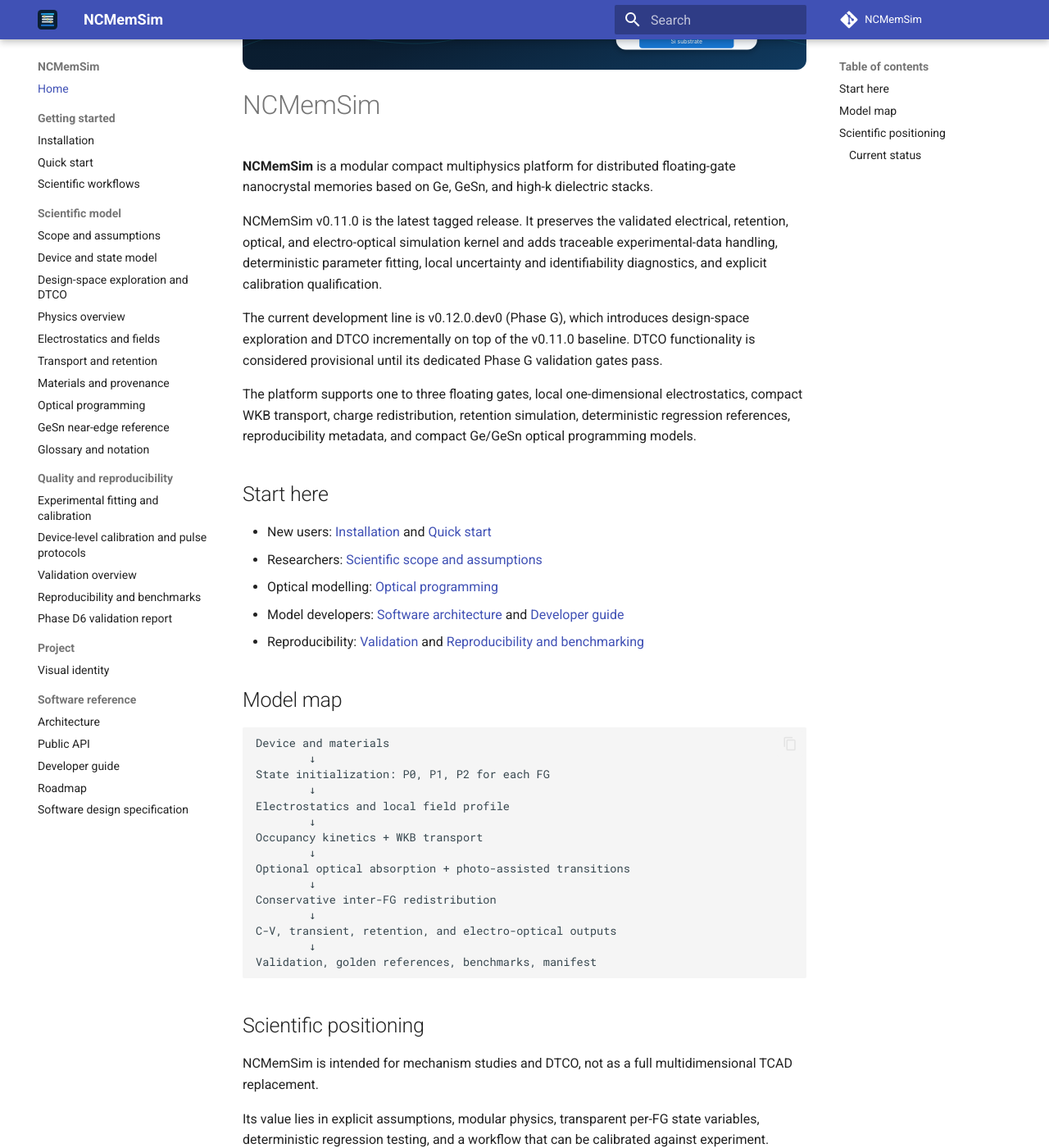
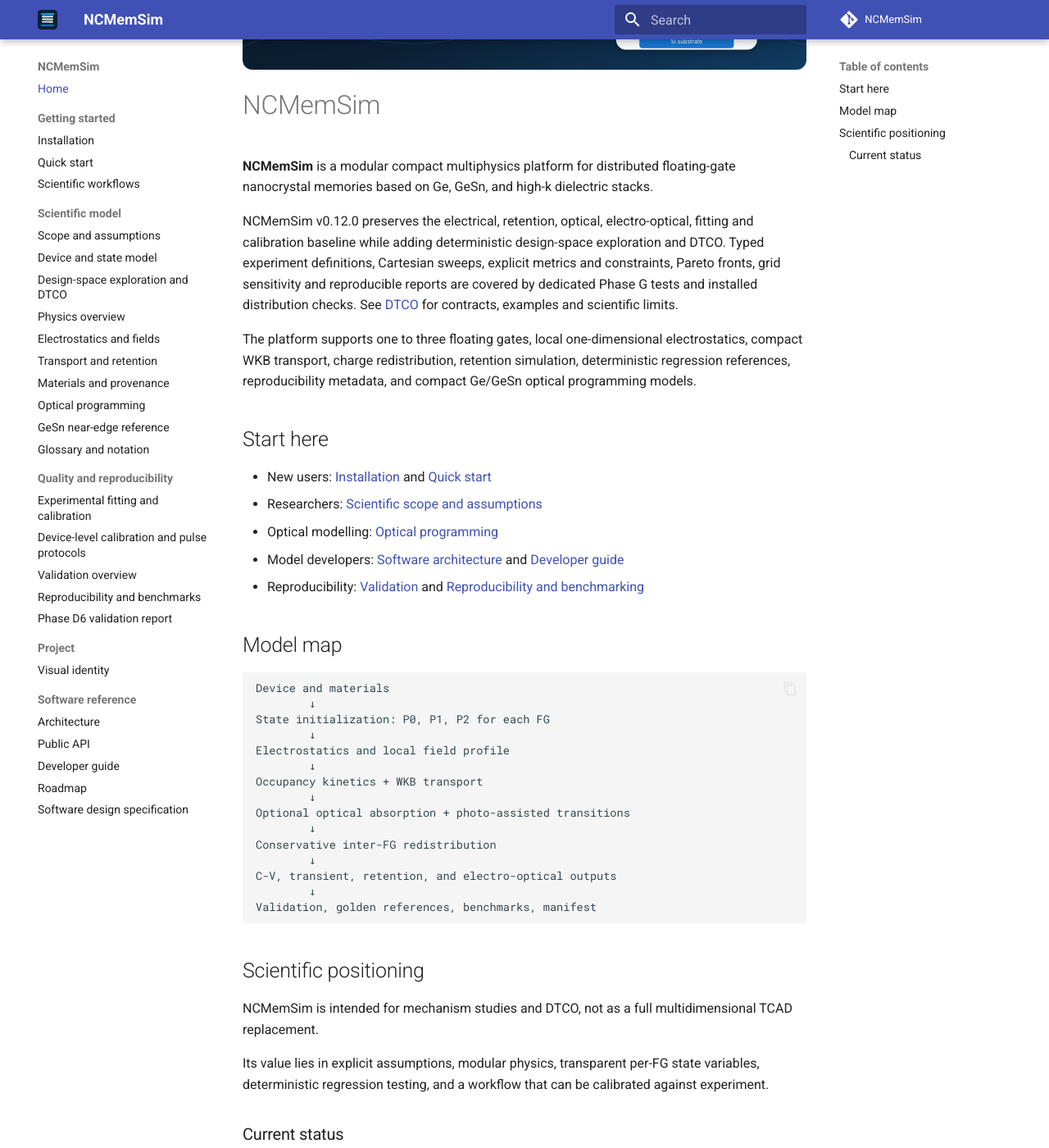
Before and after one commit to ocojocaru/NCMemSim, an MkDocs documentation site: the page built from docs/index.md, in a window 1280 px wide and 1400 px high, scrolled down 253 px. Shown: the whole window at 82% size. Built offline with MkDocs 1.6.1 and Material for MkDocs 9.7.7, drawn with Linux system fonts in a browser that asks for light colours; comment, search, counter and statistics services are not loaded; some of the changed text lies outside the part shown.

```diff
--- a/docs/index.md
+++ b/docs/index.md
@@ -6,16 +6,12 @@
 floating-gate nanocrystal memories based on Ge, GeSn, and high-k dielectric
 stacks.
 
-NCMemSim v0.11.0 is the latest tagged release. It preserves the validated
-electrical, retention, optical, and electro-optical simulation kernel and adds
-traceable experimental-data handling, deterministic parameter fitting, local
-uncertainty and identifiability diagnostics, and explicit calibration
-qualification.
-
-The current development line is v0.12.0.dev0 (Phase G), which introduces
-design-space exploration and DTCO incrementally on top of the v0.11.0
-baseline. DTCO functionality is considered provisional until its dedicated
-Phase G validation gates pass.
+NCMemSim v0.12.0 preserves the electrical, retention, optical, electro-optical,
+fitting and calibration baseline while adding deterministic design-space
+exploration and DTCO. Typed experiment definitions, Cartesian sweeps, explicit
+metrics and constraints, Pareto fronts, grid sensitivity and reproducible
+reports are covered by dedicated Phase G tests and installed distribution
+checks. See [DTCO](dtco.md) for contracts, examples and scientific limits.
 
 The platform supports one to three floating gates, local one-dimensional
 electrostatics, compact WKB transport, charge redistribution, retention
@@ -65,10 +61,11 @@ The v0.11.0 release adds the Phase F experimental fitting and calibration
 layer while retaining the Phase E optical-programming implementation and its
 regression baseline.
 
-Phase G / v0.12.0 is now the active development cycle. Its first objective is
-a deterministic, reproducible design-space layer with explicit variables,
-constraints, metrics, provenance, and stable experiment definitions before
-multi-objective analysis is added.
+Phase G / v0.12.0 adds deterministic, reproducible design-space exploration
+with explicit variables, units, constraints, metrics and provenance, stable
+experiment definitions, multi-objective Pareto analysis, grid sensitivity
+and exportable reports. G0–G7 implementation and validation are complete;
+release publication is tracked separately.
 
 The Phase D electrical framework includes:
 
--- a/ncmemsim/_version.py
+++ b/ncmemsim/_version.py
@@ -1,3 +1,3 @@
 """Single source of truth for the NCMemSim package version."""
 
-__version__ = "0.12.0.dev0"
+__version__ = "0.12.0"
```
Also changed, not shown: CHANGELOG.md (+15 -4 lines), README.md (+9 -10 lines), docs/dtco.md (+9 -7 lines), docs/quickstart.md (+2 -1 lines), docs/roadmap.md (+9 -4 lines), docs/validation.md (+17 -0 lines), 1 other file.
